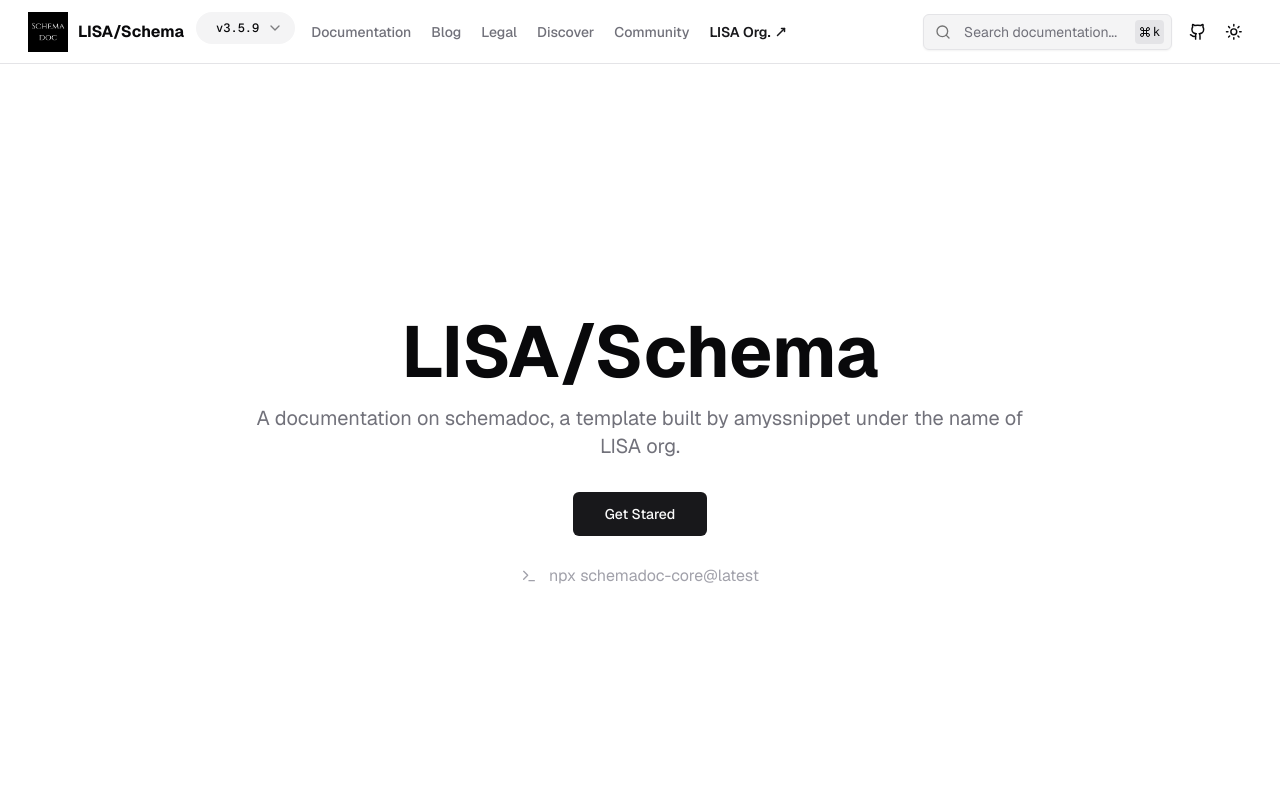
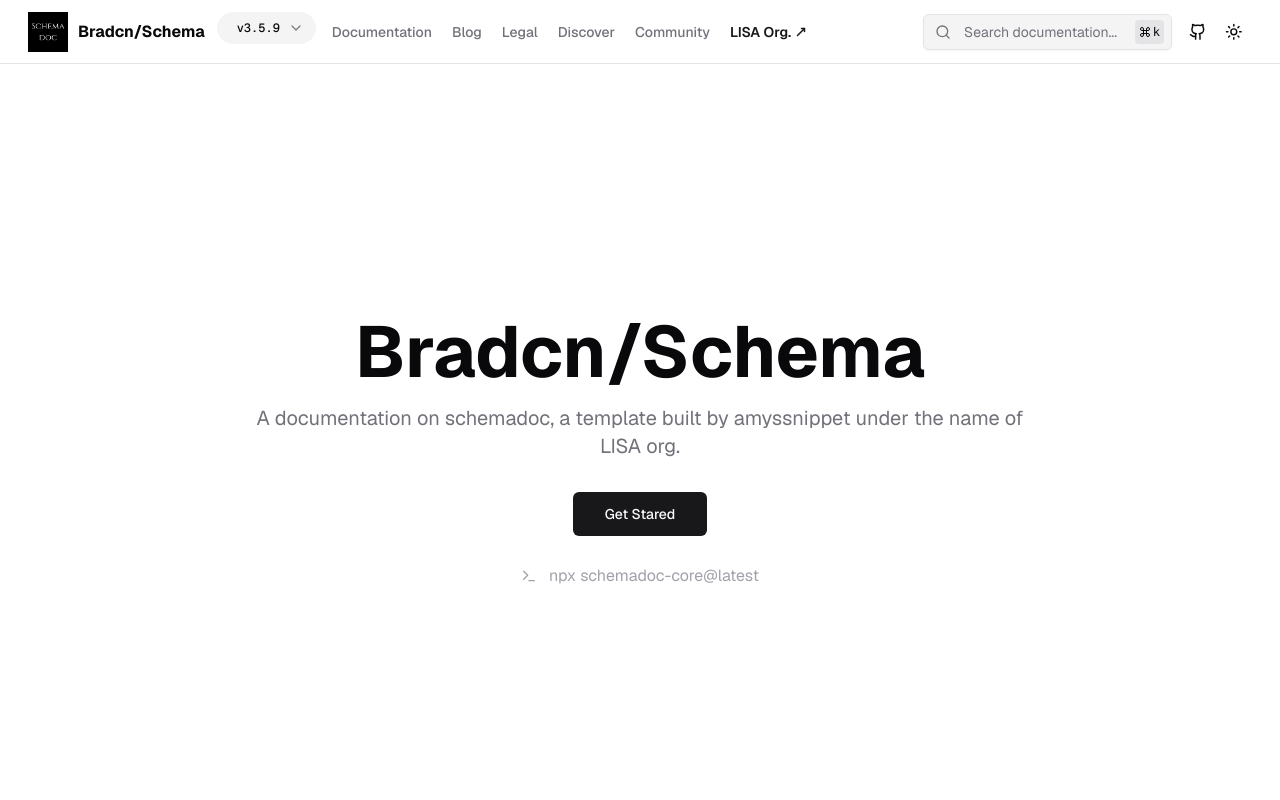
Before and after one commit to bradcn/schemadocv2, a Next.js app: page / in a window 1280 px wide. Shown: the top 800 px of the page. Built offline with nearby package versions, Linux system fonts and the light colour scheme.

Commit message:
Update schema.config.ts

```diff
--- a/schema.config.ts
+++ b/schema.config.ts
@@ -1,5 +1,5 @@
 export const DATA = {
-  siteName: "LISA/Schema",
+  siteName: "Bradcn/Schema",
   siteDescription: "A documentation on schemadoc, a template built by amyssnippet under the name of LISA org.",
   siteUrl: "https://schemadoc.vercel.app/",
   githubUrl: "https://github.com/lisaorg/schema-versioned",
```
